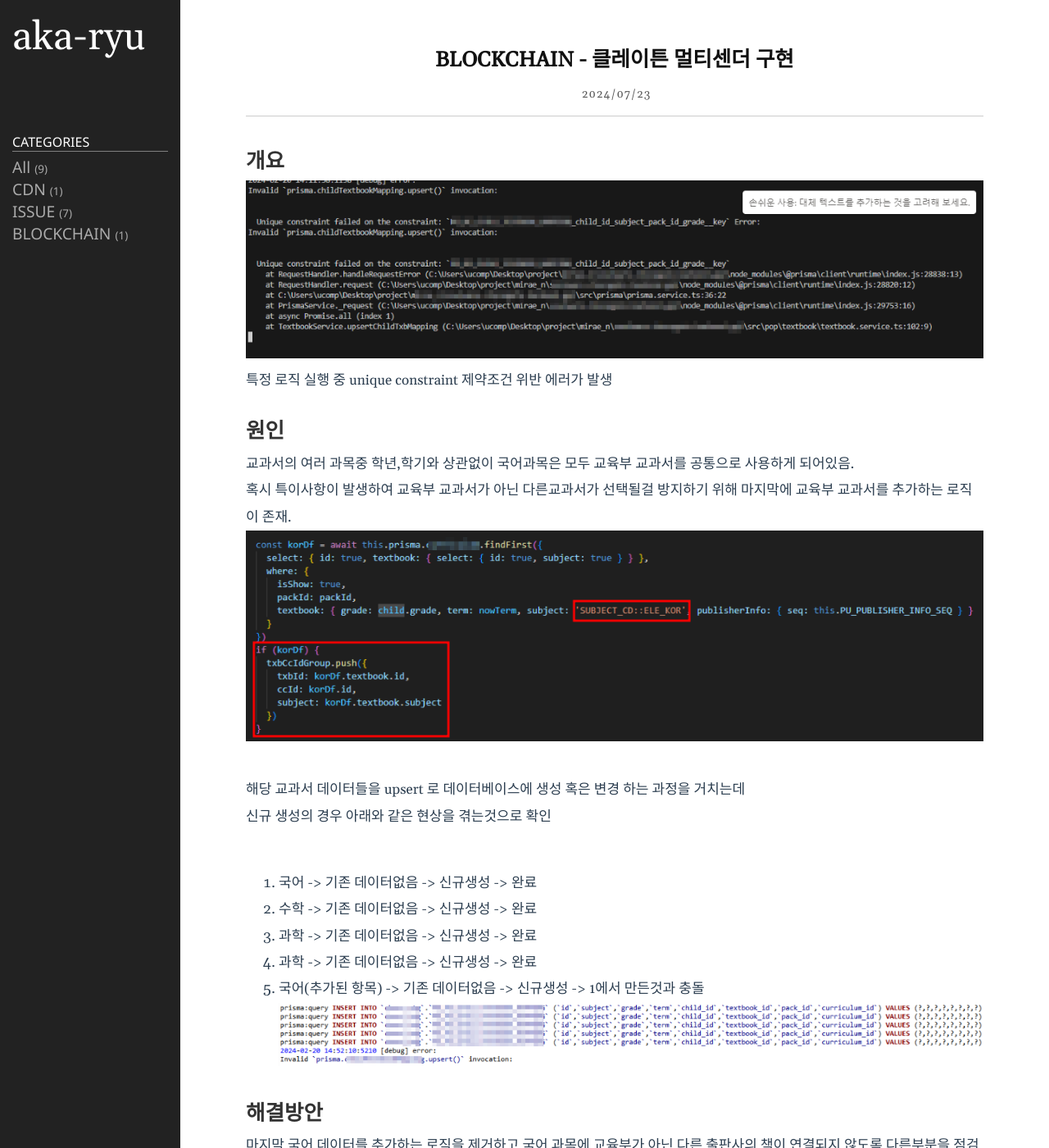
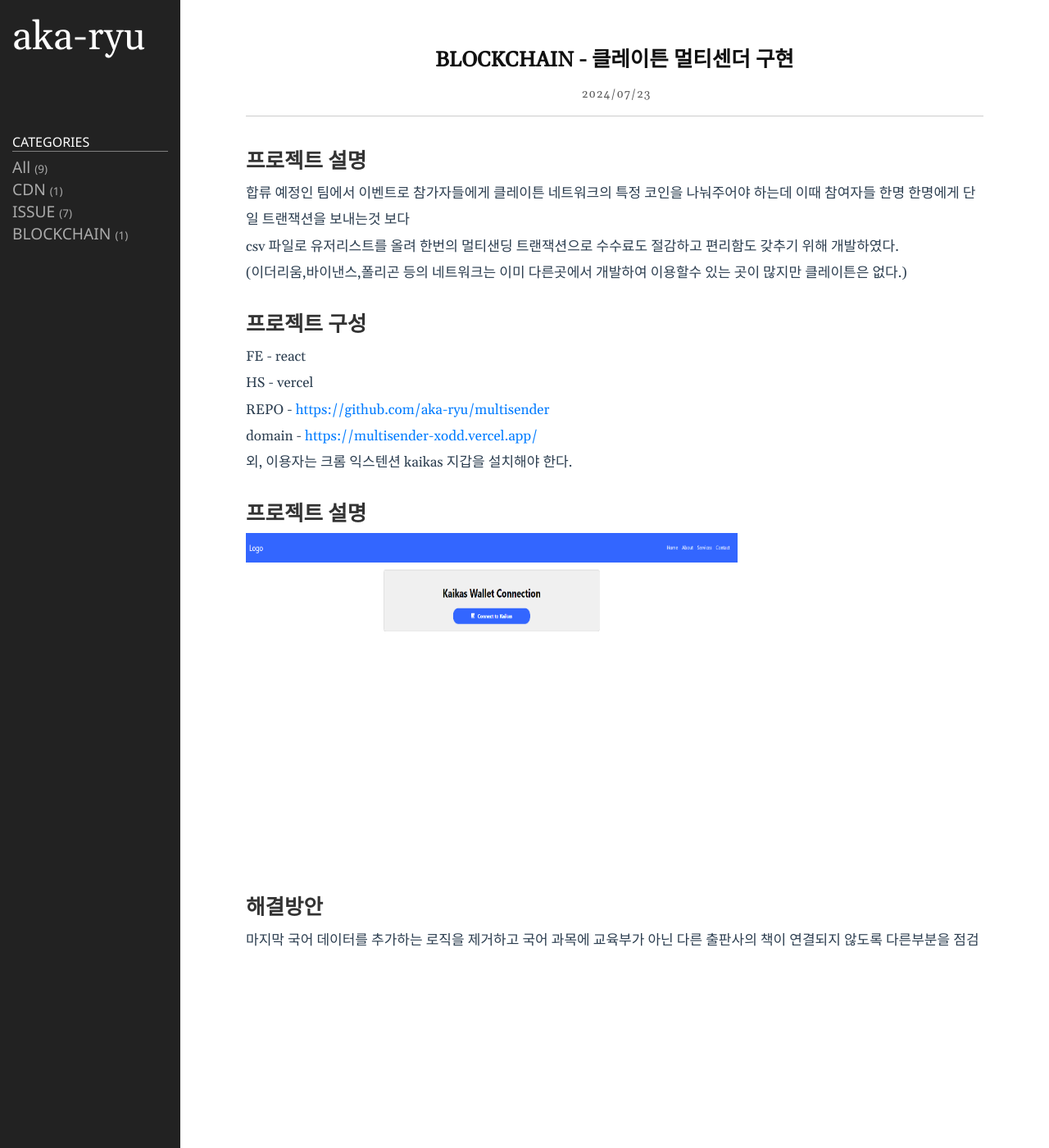
Before and after one commit to aka-ryu/aka-ryu.github.io, a Jekyll site: the page built from _posts/blockchain/2024-07-23-klaytnMultisender.md, in a window 1280 px wide and 1400 px high. Shown: the whole window at 82% size. Built offline with Jekyll 4.4.1, drawn with Linux system fonts in a browser that asks for light colours.

Commit message:
이미지 테스트

```diff
--- a/_posts/blockchain/2024-07-23-klaytnMultisender.md
+++ b/_posts/blockchain/2024-07-23-klaytnMultisender.md
@@ -1,33 +1,27 @@
 ---
 layout: post
 title: BLOCKCHAIN - 클레이튼 멀티센더 구현
-category: BLOCKCHAIN
+categories: BLOCKCHAIN
 ---
 
-## 개요
+## 프로젝트 설명
 
-![scrennsh](/public/img/20240723_00.png)
-
-특정 로직 실행 중 unique constraint 제약조건 위반 에러가 발생
+합류 예정인 팀에서 이벤트로 참가자들에게 클레이튼 네트워크의 특정 코인을 나눠주어야 하는데 이때 참여자들 한명 한명에게 단일 트랜잭션을 보내는것 보다
+csv 파일로 유저리스트를 올려 한번의 멀티샌딩 트랜잭션으로 수수료도 절감하고 편리함도 갖추기 위해 개발하였다.
+(이더리움,바이낸스,폴리곤 등의 네트워크는 이미 다른곳에서 개발하여 이용할수 있는 곳이 많지만 클레이튼은 없다.)
 <br>
 
-## 원인
+## 프로젝트 구성
 
-교과서의 여러 과목중 학년,학기와 상관없이 국어과목은 모두 교육부 교과서를 공통으로 사용하게 되어있음.
-혹시 특이사항이 발생하여 교육부 교과서가 아닌 다른교과서가 선택될걸 방지하기 위해 마지막에 교육부 교과서를 추가하는 로직이 존재.
-![scrennsh](/public/img/20240723_01.png)
-<br><br>
+FE - react
+HS - vercel
+REPO - <a href="https://github.com/aka-ryu/multisender " target="_blank">https://github.com/aka-ryu/multisender</a>
+domain - <a href="https://multisender-xodd.vercel.app/" target="_blank">https://multisender-xodd.vercel.app/</a>
+외, 이용자는 크롬 익스텐션 kaikas 지갑을 설치해야 한다.
 
-해당 교과서 데이터들을 upsert 로 데이터베이스에 생성 혹은 변경 하는 과정을 거치는데
-신규 생성의 경우 아래와 같은 현상을 겪는것으로 확인
-<br><br>
+## 프로젝트 설명
 
-1. 국어 -> 기존 데이터없음 -> 신규생성 -> 완료
-2. 수학 -> 기존 데이터없음 -> 신규생성 -> 완료
-3. 과학 -> 기존 데이터없음 -> 신규생성 -> 완료
-4. 과학 -> 기존 데이터없음 -> 신규생성 -> 완료
-5. 국어(추가된 항목) -> 기존 데이터없음 -> 신규생성 -> 1에서 만든것과 충돌
-   ![scrennsh](/public/img/20240723_02.png)
+<img src="/public/img/20240723_03.png" alt="screenshot" width="600" height="400">
 
 ## 해결방안
 
```
Also changed, not shown: public/img/20240723_03.png (added).
